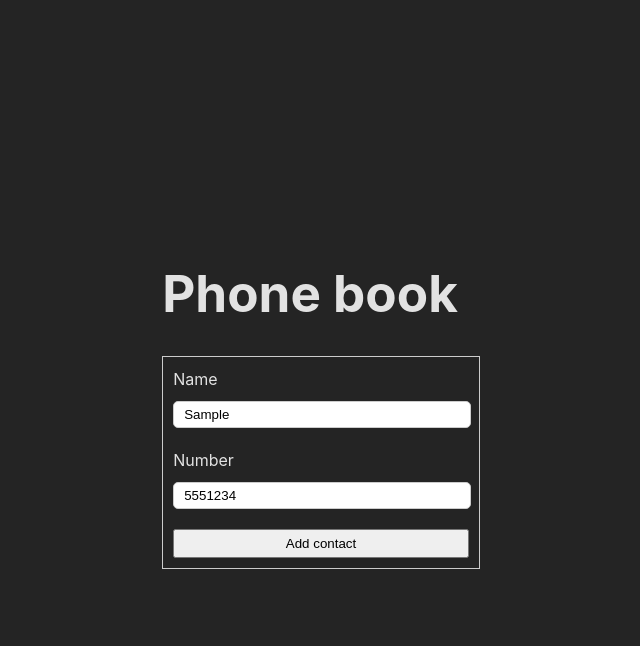
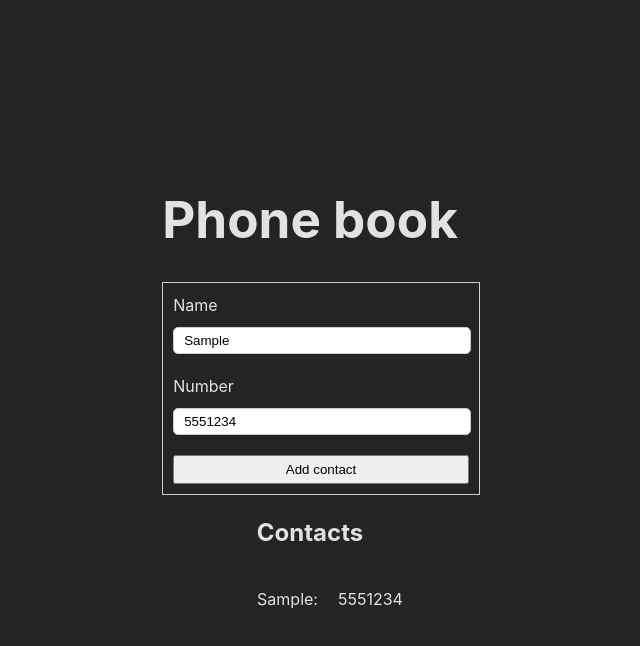
Before and after one commit to QuickerMaths/Phonebook, a React (Vite) app: page / in a window 1280 px wide. Both pictures are taken after typing "Sample", "5551234" into the empty fields and a click on the button "Add contact". Shown: the top 646 px of the page, without its empty margins (330-970 px from the left). Built offline with nearby package versions, Linux system fonts and the light colour scheme.

Commit message:
created Contact component and mapped contact App state inside ContactList component, created ContactList and Contact module.css file and implemented styles

```diff
--- a/src/App.jsx
+++ b/src/App.jsx
@@ -1,5 +1,6 @@
 import React, { Component } from "react";
 import ContactsForm from "./components/contacts-form/ContactsForm";
+import ContactsList from "./components/contacts-list/ContactsList";
 
 class App extends Component {
   state = {
@@ -18,6 +19,9 @@ class App extends Component {
       <main className="App">
         <h1>Phone book</h1>
         <ContactsForm onAddContact={this.onAddContact} />
+
+        <h2>Contacts</h2>
+        <ContactsList contacts={this.state.contacts} />
       </main>
     );
   }
--- a/src/components/contacts-list/ContactsList.jsx
+++ b/src/components/contacts-list/ContactsList.jsx
@@ -1,7 +1,25 @@
 import React from "react";
+import styles from "./ContactsList.module.css";
+import Contact from "./contact/Contact";
+import PropTypes from "prop-types";
 
-const ContactsList = () => {
-  return <div></div>;
+const ContactsList = ({ contacts }) => {
+  return (
+    <ul className={styles.list}>
+      {contacts.map((contact) => (
+        <Contact contact={contact} />
+      ))}
+    </ul>
+  );
+};
+
+ContactsList.propTypes = {
+  contacts: PropTypes.arrayOf(
+    PropTypes.shape({
+      name: PropTypes.string.isRequired,
+      number: PropTypes.string.isRequired,
+    })
+  ),
 };
 
 export default ContactsList;
--- /dev/null
+++ b/src/components/contacts-list/ContactsList.module.css
@@ -0,0 +1,3 @@
+.list {
+  list-style-type: circle;
+}
--- /dev/null
+++ b/src/components/contacts-list/contact/Contact.jsx
@@ -0,0 +1,21 @@
+import React from "react";
+import styles from "./Contact.module.css";
+import PropTypes from "prop-types";
+
+const Contact = ({ contact }) => {
+  return (
+    <li className={styles.contact}>
+      <p>{contact.name}:</p>
+      <p>{contact.number}</p>
+    </li>
+  );
+};
+
+Contact.protoTypes = {
+  contact: PropTypes.shape({
+    name: PropTypes.string.isRequired,
+    number: PropTypes.string.isRequired,
+  }),
+};
+
+export default Contact;
--- /dev/null
+++ b/src/components/contacts-list/contact/Contact.module.css
@@ -0,0 +1,6 @@
+.contact {
+  display: flex;
+  align-items: center;
+  justify-content: center;
+  gap: 20px;
+}
```
